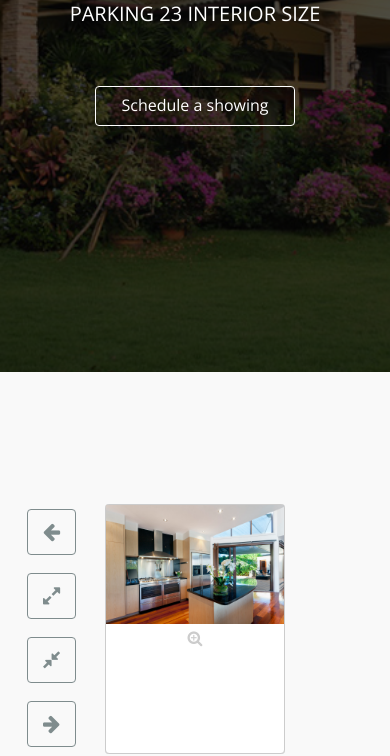
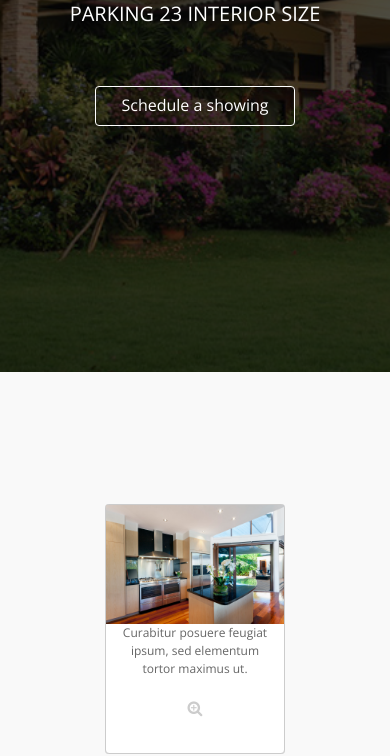
Before and after one commit to emperorkrauser/themes, a plain HTML site: page egret/index.html in a window 390 px wide. Shown: the part 378-1134 px from the top of the page. Drawn offline with nearby package versions, Linux system fonts and the light colour scheme; some packages are replaced by stand-ins of ours; files whose address does not match are found by name.

Commit message:
added fix on gallery

```diff
--- a/egret/css/responsive.css
+++ b/egret/css/responsive.css
@@ -205,6 +205,20 @@
 		#subscription-form  .input-email {
 		width: 320px;
 	}
+
+	.features-control {
+	    bottom: 0;
+	    float: none;
+	    height: auto;
+	    width: 100%;
+	}
+	.single-feature .feature-text{
+		display: block;
+		font-size:12px;
+	}
+	.features-control #feature-expand{
+		display: none;
+	}
 }
 
 
```
Also changed, not shown: egret/index.html (+0 -1 lines).
